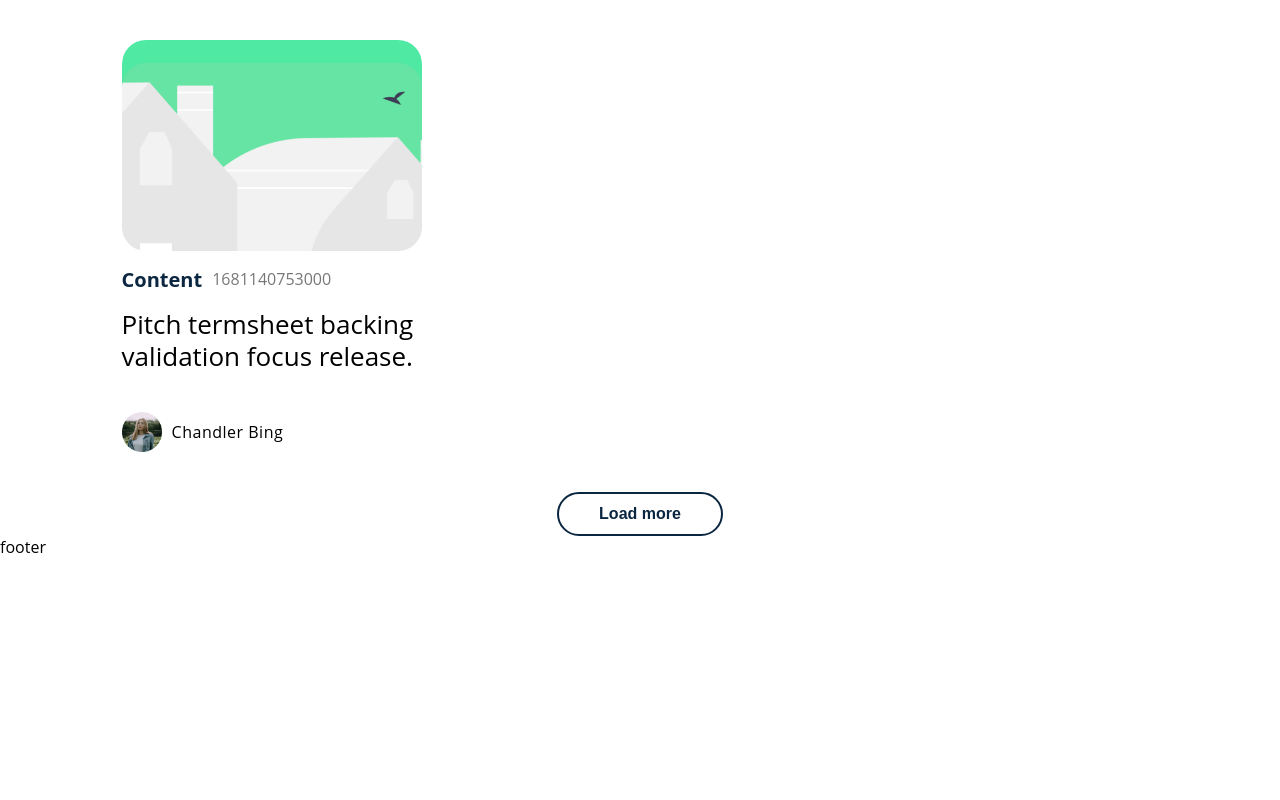
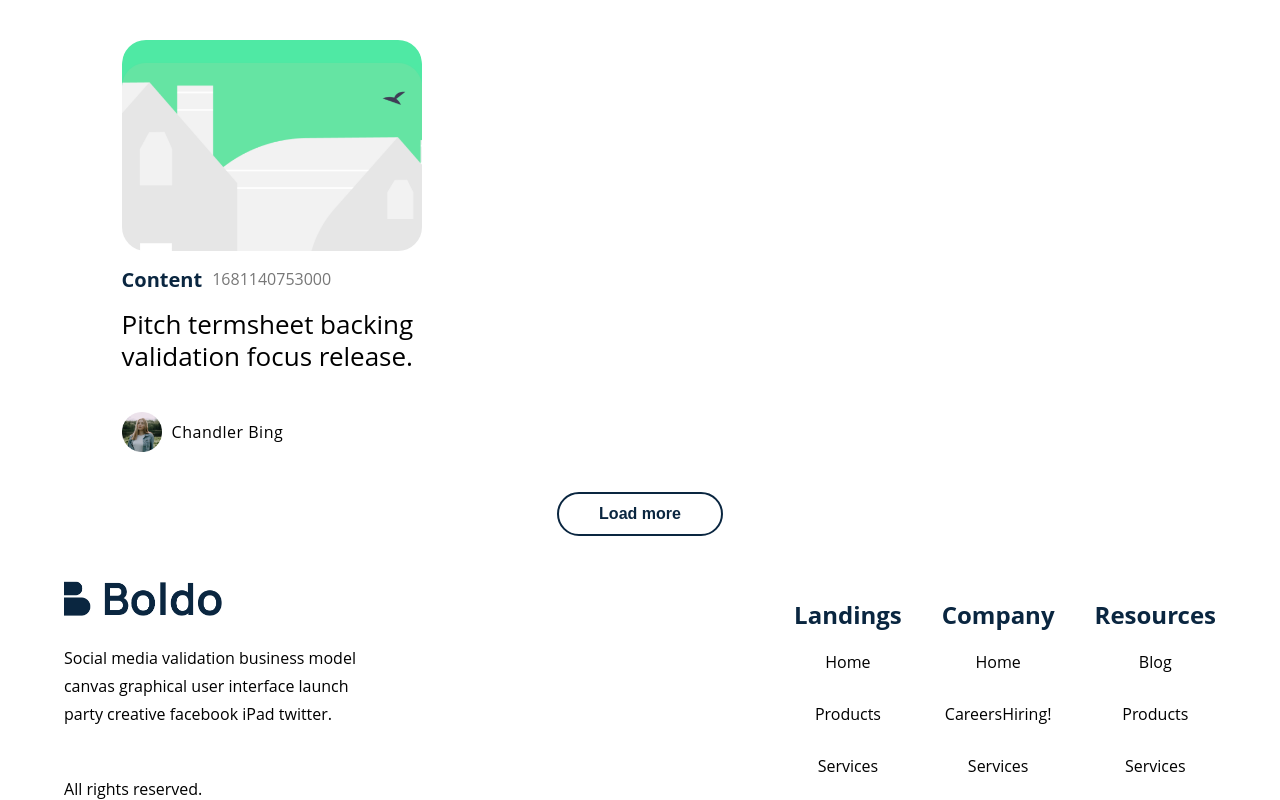
Before and after one commit to Maksim-Attsetski/test-scand, a React (Create React App) app: page / in a window 1280 px wide. Shown: the part 1377-2177 px from the top of the page. Before the commit the page ends 1935 px from the top, so only its background shows below. Built offline with nearby package versions, Linux system fonts and the light colour scheme.

Commit message:
add footer and refactor header

```diff
--- /dev/null
+++ b/src/shared/components/Logo/Logo.module.scss
@@ -0,0 +1,5 @@
+
+.logo {
+  width: 165px;
+  cursor: pointer;
+}
--- /dev/null
+++ b/src/shared/components/Logo/index.tsx
@@ -0,0 +1,22 @@
+import React, { FC, memo } from 'react';
+import { useNavigate } from 'react-router-dom';
+
+import { imgs } from 'assets';
+import { routes } from 'shared';
+
+import s from './Logo.module.scss';
+
+const Logo: FC = () => {
+  const navigate = useNavigate();
+
+  return (
+    <img
+      onClick={() => navigate(routes.Home)}
+      className={s.logo}
+      src={imgs.logo}
+      alt='Logo'
+    />
+  );
+};
+
+export default memo(Logo);
--- a/src/shared/index.ts
+++ b/src/shared/index.ts
@@ -1,4 +1,5 @@
 import Heading from './components/Heading';
+import Logo from './components/Logo';
 
 import useActions from './hooks/useActions';
 export * from './hooks/useRedux';
@@ -8,4 +9,4 @@ export * from './data/users';
 
 export * from './types';
 
-export { Heading, useActions };
+export { Logo, Heading, useActions };
--- a/src/shared/types.ts
+++ b/src/shared/types.ts
@@ -4,4 +4,6 @@ export enum routes {
   Services = '/services',
   About = '/about',
   Auth = '/auth',
+  Blog = '/blog',
+  Careers = '/careers',
 }
--- /dev/null
+++ b/src/widgets/App/Footer/Footer.module.scss
@@ -0,0 +1,13 @@
+
+.info {
+  width: clamp(300px, 20vw, 25vw);
+  &Text {
+    line-height: 28px;
+  }
+}
+
+.title {
+  font-weight: bold;
+  font-size: calc(2vmin + 8px);
+  text-align: center;
+}
--- /dev/null
+++ b/src/widgets/App/Footer/index.tsx
@@ -0,0 +1,71 @@
+import React, { FC, memo } from 'react';
+import { Link } from 'react-router-dom';
+
+import { Flex, Gap } from 'UI';
+import { Logo, routes } from 'shared';
+
+import s from './Footer.module.scss';
+
+const links = [
+  {
+    title: 'Landings',
+    routes: [
+      { to: routes.Home, text: 'Home' },
+      { to: routes.Product, text: 'Products' },
+      { to: routes.Services, text: 'Services' },
+    ],
+  },
+  {
+    title: 'Company',
+    routes: [
+      { to: routes.Home, text: 'Home' },
+      { to: routes.Careers, text: 'Careers', message: 'Hiring!' },
+      { to: routes.Services, text: 'Services' },
+    ],
+  },
+  {
+    title: 'Resources',
+    routes: [
+      { to: routes.Blog, text: 'Blog' },
+      { to: routes.Product, text: 'Products' },
+      { to: routes.Services, text: 'Services' },
+    ],
+  },
+];
+
+const Footer: FC = () => {
+  return (
+    <footer className='container'>
+      <Flex gap='50px' justify='space-between'>
+        <div className={s.info}>
+          <Logo />
+          <Gap y={20} />
+          <div className={s.infoText}>
+            Social media validation business model canvas graphical user
+            interface launch party creative facebook iPad twitter.
+          </div>
+          <Gap y={50} />
+          <div>All rights reserved.</div>
+        </div>
+        <Flex gap='40px' className={s.links}>
+          {links.map(({ title, routes }) => (
+            <div key={title}>
+              <h4 className={s.title}>{title}</h4>
+              <Gap y={20} />
+              <Flex col justify='center' gap='30px'>
+                {routes.map(({ text, to, message }) => (
+                  <Link to={to} key={to}>
+                    {text}
+                    {message && <span className={s.message}>{message}</span>}
+                  </Link>
+                ))}
+              </Flex>
+            </div>
+          ))}
+        </Flex>
+      </Flex>
+    </footer>
+  );
+};
+
+export default memo(Footer);
--- a/src/widgets/App/Header/Header.module.scss
+++ b/src/widgets/App/Header/Header.module.scss
@@ -1,8 +1,4 @@
 @import 'shared/all.scss';
-
-.logo {
-  width: 165px;
-}
 
 .header {
   padding: 20px 0;
--- a/src/widgets/App/Header/index.tsx
+++ b/src/widgets/App/Header/index.tsx
@@ -1,10 +1,10 @@
 import React, { FC, memo } from 'react';
+import { NavLink } from 'react-router-dom';
+
+import { Logo, routes } from 'shared';
+import { Button, Flex, Gap } from 'UI';
 
 import s from './Header.module.scss';
-import { imgs } from 'assets';
-import { routes } from 'shared';
-import { NavLink } from 'react-router-dom';
-import { Button, Flex, Gap } from 'UI';
 
 const headerRoutes = [
   { text: 'Product', to: routes.Product },
@@ -16,7 +16,7 @@ const Header: FC = () => {
   return (
     <header className={[s.header, 'container'].join(' ')}>
       <Flex justify='space-between'>
-        <img className={s.logo} src={imgs.logo} alt='Logo' />
+        <Logo />
         <Flex gap='15px 15px'>
           {headerRoutes.map(({ text, to }) => (
             <NavLink className={s.link} to={to} key={to}>
--- a/src/widgets/App/Layout/index.tsx
+++ b/src/widgets/App/Layout/index.tsx
@@ -3,13 +3,16 @@ import { Outlet } from 'react-router-dom';
 
 import s from './Layout.module.scss';
 import Header from '../Header';
+import Footer from '../Footer';
+import { Gap } from 'UI';
 
 const Layout: FC = () => {
   return (
     <div>
       <Header />
       <Outlet />
-      footer
+      <Gap y={40} />
+      <Footer />
     </div>
   );
 };
```
